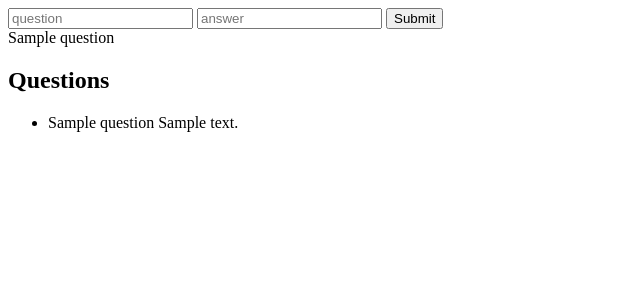
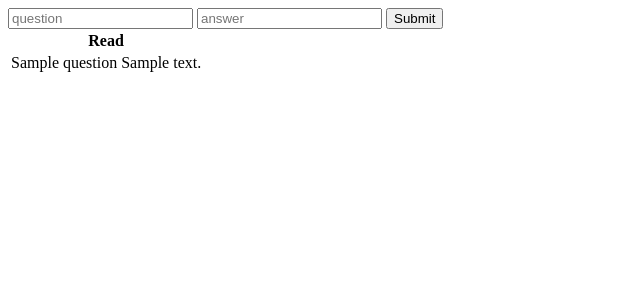
Before and after one commit to jcelestino-15/team-rocket-app, a Node server app: template server/views/index.ejs in a window 1280 px wide. Shown: the top 300 px of the page, without its empty margins (0-640 px from the left). Run offline with Node 20, Linux system fonts and the light colour scheme; the template is opened without the code that fills it: most values are stand-ins (such as "Sample title", 1, 10 or a date in 2020); some libraries are stand-ins or nearby versions.

Commit message:
pushing code to review

```diff
--- a/client/src/app/questions.service.ts
+++ b/client/src/app/questions.service.ts
@@ -12,4 +12,8 @@ export class QuestionsService {
     return this.webRequestService.post('sendQuestion', payload);
   }
 
+  getQuestionFromDB(){
+    return this.webRequestService.get('receiveQuestion');
+  }
+
 }
--- a/client/src/app/web-request.service.ts
+++ b/client/src/app/web-request.service.ts
@@ -10,7 +10,7 @@ export class WebRequestService {
 
   constructor(private http: HttpClient) {
 
-    this.ROOT_URL = 'http://localhost:3000'
+    this.ROOT_URL = 'http://localhost:3000/question'
 
   }
 
--- a/server/server.js
+++ b/server/server.js
@@ -5,7 +5,7 @@ const MongoClient = require('mongodb').MongoClient
 
 const connectionString = 'mongodb+srv://teamrocket:blast0ff@cluster0.gvgcv.mongodb.net/TeamRocketDB?retryWrites=true&w=majority'
 
-
+app.use(express.urlencoded({ extended: true}))
 app.use(express.json());
 
 
@@ -15,32 +15,34 @@ app.use(function(req, res, next) {
     next();
   })
 
+app.listen(3000, function() {
+console.log ('listening on port 3000')
+})
+
+app.get ('/',(req,res)=>{
+  MongoClient.connect(connectionString, {useUnifiedTopology: true})
+  .then(client => {
+      console.log('Connected to the db')
+      const db = client.db("TeamRocketDB")
+      const questionsCollection = db.collection('questions')
+
+  questionsCollection.find().toArray().then(results => {
+    res.render('index.ejs', {questions: results});
+  })
+  .catch((error) => {
+    res.redirect('/');
+  });
+});
+});
+
+app.post ('/sendQuestion', (req, res)=>{
+
     // connect to db
     MongoClient.connect(connectionString, {useUnifiedTopology: true})
     .then(client => {
         console.log('Connected to the db')
         const db = client.db('TeamRocketDB')
         const questionsCollection = db.collection('questions')
-
-      //Middlewares
-      app.set('view engine', 'ejs')
-      app.use(bodyParser.urlencoded({ extended: true}))
-      app.use(bodyParser.json())
-      app.use(express.static('public'))
-
-      //Routes
-
-      app.get ('/',(req,res)=>{
-        db.collection('questions').find().toArray()
-          .then(result => {
-            res.render('index.ejs', { questions:results})
-              console.log(results)
-          })
-          .catch(error => console.error(error))
-
-      })
-
-      app.post ('/sendQuestion', (req, res)=>{
 
     // write the request to the the collections
     questionsCollection.insertOne(req.body)
@@ -49,14 +51,7 @@ MongoClient.connect(connectionString, {useUnifiedTopology: true})
         console.log(result)
     })
     .catch(error => console.error(error))
+    })
+
 
 })
-
-    //listen
-
-    app.listen(3000, function() {
-        console.log ('listening on port 3000')
-        })
-
-})
-.catch(console.error)
--- a/server/views/index.ejs
+++ b/server/views/index.ejs
@@ -11,18 +11,22 @@
   </form>
 </body>
 
-<%= questions %>
-
-<h2>Questions</h2>
-<ul class="questions">
-  <% for(var i=0; i < quotes.length; i++){%>
-    <li class="questions">
-      <span><%= questions[i].question %></span>
-      <span><%= questions[i].answer %></span>
-    </li>
-
-   <% } %>
-
-</ul>
+<div class="container">
+  <table>
+      <thead>
+      <tr>
+          <th colspan="3"><div>Read</div></th>
+      </tr>
+      </thead>
+      <tbody>
+          <% for(var i = 0; i < questions.length; i++) { %>
+          <tr>
+              <td><%= questions[i].question %></td>
+              <td><%= questions[i].answer %></td>
+          </tr>
+          <% } %>
+      </tbody>
+  </table>
+</div>
 
 </html>
```
Also changed, not shown: client/src/app/answer-questions/answer-questions.component.html (+4 -3 lines), client/src/app/answer-questions/answer-questions.component.ts (+6 -1 lines). Lines whose indentation alone changed are shown as unchanged.
